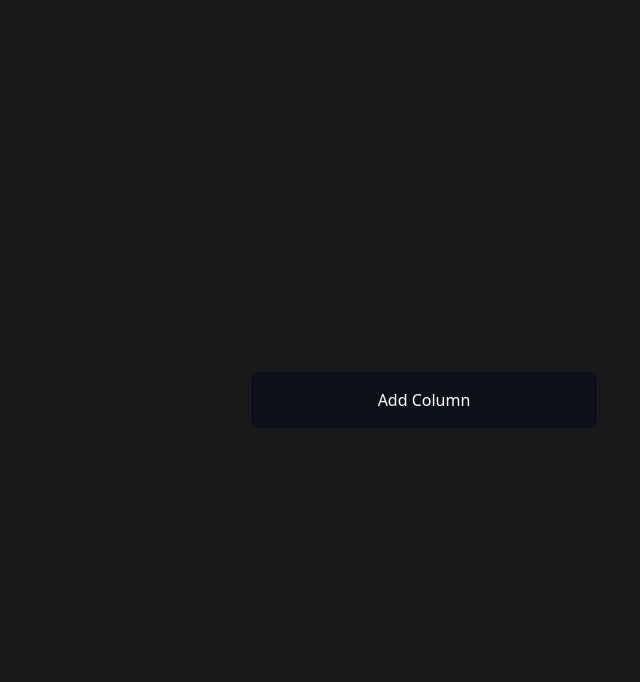
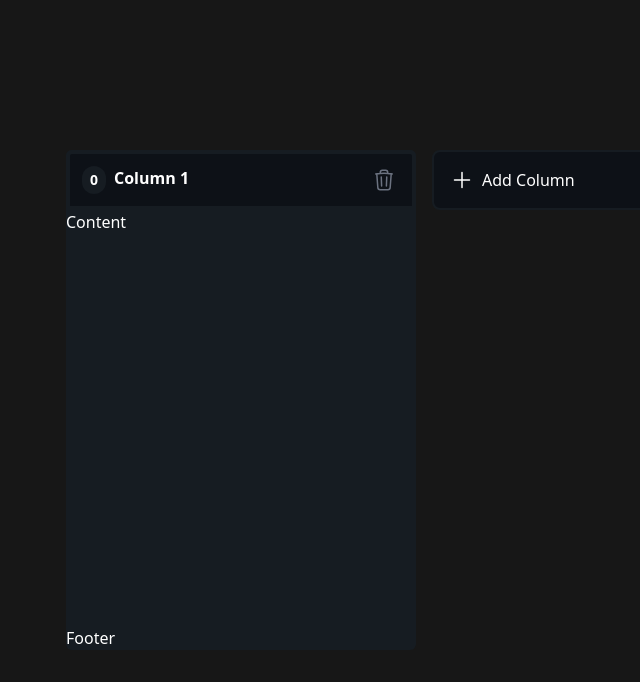
Before and after one commit to AryanAD/dnd-kanban-react, a React (Vite) app: page / in a window 1280 px wide. Both pictures are taken after a click on the button "Add Column". Shown: the top 682 px of the page, without its empty margins (216-856 px from the left). Built offline with nearby package versions, Linux system fonts and the light colour scheme.

Commit message:
implemented column deletion and addition feature

```diff
--- /dev/null
+++ b/src/components/ColumnContainer.tsx
@@ -0,0 +1,34 @@
+import DeleteIcon from "../icons/DeleteIcon";
+import { Column, Id } from "../types";
+
+interface Props {
+  column: Column;
+  deleteColumn: (id: Id) => void;
+}
+
+const ColumnContainer = (props: Props) => {
+  const { column, deleteColumn } = props;
+
+  return (
+    <div className="bg-colBgColor w-[350px] h-[500px] max-h-[500px] rounded-md flex flex-col">
+      <div className="bg-mainBgColor text-md h-[60px] cursor-grab rounded-md rounded-b-none p-3 font-bold border-colBgColor border-4 flex items-center justify-between">
+        <div className="flex gap-2">
+          <div className="flex items-center justify-center px-2 py-1 text-sm rounded-full bg-colBgColor">
+            0
+          </div>
+          {column.title}
+        </div>
+        <button
+          onClick={() => deleteColumn(column.id)}
+          className="px-1 py-2 rounded stroke-gray-500 hover:stroke-white hover:bg-colBgColor"
+        >
+          <DeleteIcon />
+        </button>
+      </div>
+      <div className="flex flex-grow">Content</div>
+      <div className="">Footer</div>
+    </div>
+  );
+};
+
+export default ColumnContainer;
--- a/src/components/KanbanBoard.tsx
+++ b/src/components/KanbanBoard.tsx
@@ -1,11 +1,47 @@
+import { useState } from "react";
+import PlusIcon from "../icons/PlusIcon";
+import { Column, Id } from "../types";
+import ColumnContainer from "./ColumnContainer";
+
 const KanbanBoard = () => {
+  const [columns, setColumns] = useState<Column[]>([]);
+
+  const generateId = () => {
+    return Math.floor(Math.random() * 10001);
+  };
+
+  const createNewColumn = () => {
+    const columnToAdd: Column = {
+      id: generateId(),
+      title: `Column ${columns.length + 1}`,
+    };
+    setColumns([...columns, columnToAdd]);
+  };
+
+  const deleteColumn = (columnId: Id) => {
+    const updatedColumns = columns.filter((col) => col.id !== columnId);
+    setColumns(updatedColumns);
+  };
+
   return (
     <div className="m-auto flex min-h-screen w-full items-center overflow-x-auto overflow-y-hidden px-[40px]">
-       <div className="m-auto">
-    <button className="h-[60px] w-[350px] min-w-[350px] p-4 border-2 rounded-lg cursor-pointer bg-mainBgColor border-colBgColor ring-rose-400 hover:ring-2">
-    Add Column
-  </button>
-       </div>
+      <div className="flex gap-4 m-auto">
+        <div className="flex gap-4">
+          {columns.map((col) => (
+            <ColumnContainer
+              key={col.id}
+              column={col}
+              deleteColumn={deleteColumn}
+            />
+          ))}
+        </div>
+        <button
+          onClick={() => createNewColumn()}
+          className="h-[60px] w-[350px] min-w-[350px] p-4 border-2 rounded-lg cursor-pointer bg-mainBgColor border-colBgColor ring-rose-400 hover:ring-2 flex gap-2"
+        >
+          <PlusIcon /> Add Column
+        </button>
+      </div>
     </div>
   );
 };
--- /dev/null
+++ b/src/icons/DeleteIcon.tsx
@@ -0,0 +1,19 @@
+const MinusIcon = () => {
+  return (
+    <svg
+      xmlns="http://www.w3.org/2000/svg"
+      fill="none"
+      viewBox="0 0 24 24"
+      strokeWidth={1.5}
+      className="size-6"
+    >
+      <path
+        strokeLinecap="round"
+        strokeLinejoin="round"
+        d="m14.74 9-.346 9m-4.788 0L9.26 9m9.968-3.21c.342.052.682.107 1.022.166m-1.022-.165L18.16 19.673a2.25 2.25 0 0 1-2.244 2.077H8.084a2.25 2.25 0 0 1-2.244-2.077L4.772 5.79m14.456 0a48.108 48.108 0 0 0-3.478-.397m-12 .562c.34-.059.68-.114 1.022-.165m0 0a48.11 48.11 0 0 1 3.478-.397m7.5 0v-.916c0-1.18-.91-2.164-2.09-2.201a51.964 51.964 0 0 0-3.32 0c-1.18.037-2.09 1.022-2.09 2.201v.916m7.5 0a48.667 48.667 0 0 0-7.5 0"
+      />
+    </svg>
+  );
+};
+
+export default MinusIcon;
--- /dev/null
+++ b/src/icons/PlusIcon.tsx
@@ -0,0 +1,20 @@
+const PlusIcon = () => {
+  return (
+    <svg
+      xmlns="http://www.w3.org/2000/svg"
+      fill="none"
+      viewBox="0 0 24 24"
+      stroke-width="1.5"
+      stroke="currentColor"
+      className="size-6"
+    >
+      <path
+        stroke-linecap="round"
+        stroke-linejoin="round"
+        d="M12 4.5v15m7.5-7.5h-15"
+      />
+    </svg>
+  );
+};
+
+export default PlusIcon;
--- /dev/null
+++ b/src/types.ts
@@ -0,0 +1,6 @@
+export type Id = string | number;
+
+export type Column = {
+  id: Id;
+  title: string;
+};
```
